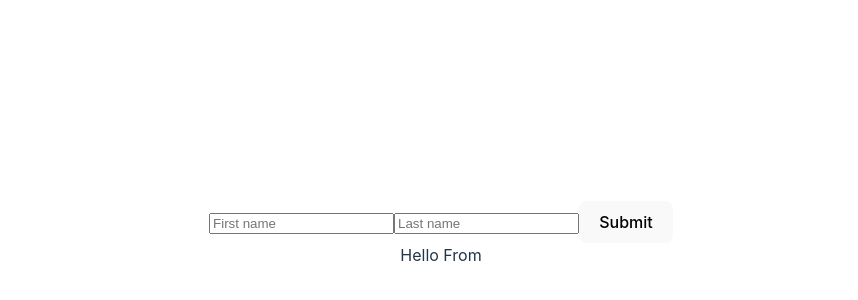
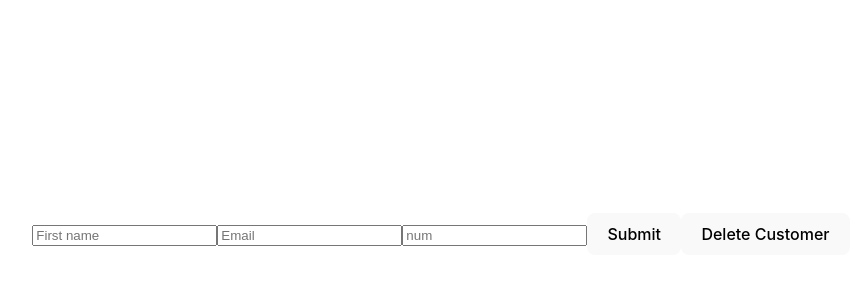
Before and after one commit to jayawickrma/React-With-Vite, a React (Vite) app: page / in a window 1280 px wide. Shown: the part 166-466 px from the top of the page, without its empty margins (199-1057 px from the left). Built offline with nearby package versions, Linux system fonts and the light colour scheme.

Commit message:
add customer and delete customer using js in app.tsc class

```diff
--- a/src/App.tsx
+++ b/src/App.tsx
@@ -1,39 +1,49 @@
 import './App.css'
-import {ChangeEvent, useState} from "react";
-
-
-
-
-
+import {ChangeEvent} from "react";
+import {useState} from "react";
+import {Customer} from "./Model/Customer.ts";
 
 
 
 function App() {
-   const  [firstName,setFirstName]=useState("")
-    const [address,setAddress]=useState("")
+    const [name, setName] = useState("");
+    const [email, setEmail] = useState("");
+    const [num, setNum] = useState("");
 
-    const [customer,setCustomer]=useState({
-        firstName:"",
-        address:""
-    })
-    function handleOnChange(){
-        setCustomer({
-            ...customer,
-            firstName: firstName,
-            address: address
-        })
+    const [customers, setCustomers] = useState<Customer[]>([])
+
+    function addCustomer() {
+        const customer_1=new Customer(name, email, num);
+        setCustomers(customers=> [...customers,customer_1])
     }
-    return(
+    function deleteCustomer(){
+        setCustomers(customers=>customers.slice(0,-1))
+    }
+
+    return (
+
+
         <>
             <input name={'firstName'} type={"text"} placeholder={"First name"}
-                   onChange={(e: ChangeEvent<HTMLInputElement>) => setFirstName(e.target.value)}/>
-            <input name={'address'} type={"text"} placeholder={"Last name"}
-                   onChange={(e: ChangeEvent<HTMLInputElement>) => setAddress(e.target.value)}/>
-            <button onClick={handleOnChange}>Submit</button> <br/>
-            {'Hello ' +firstName +" From " + address}
+                   onChange={(e: ChangeEvent<HTMLInputElement>) => setName(e.target.value)}/>
+            <input name={'email'} type={"email"} placeholder={"Email"}
+                   onChange={(e: ChangeEvent<HTMLInputElement>) => setEmail(e.target.value)}/>
+            <input name={'num'} type={"email"} placeholder={"num"}
+                   onChange={(e: ChangeEvent<HTMLInputElement>) => setNum(e.target.value)}/>
+            <button onClick={addCustomer}>Submit</button>
+            <button onClick={deleteCustomer}>Delete Customer</button>
+            <br/>
+            { customers.map((customer) => (
+
+                <div key={customer.email}>
+                    {customer.name +" "+customer.phone +" "+customer.email}
+                </div>
+
+            ))}
         </>
+
+
     )
-
 }
 
-export default App;
+export default App
--- /dev/null
+++ b/src/Model/Customer.ts
@@ -0,0 +1,36 @@
+export class Customer {
+    private _name: string;
+    private _email: string;
+    private _phone: string;
+
+    constructor(name: string, email: string, phone: string) {
+        this._name = name;
+        this._email = email;
+        this._phone = phone;
+    }
+
+
+    get name(): string {
+        return this._name;
+    }
+
+    set name(value: string) {
+        this._name = value;
+    }
+
+    get email(): string {
+        return this._email;
+    }
+
+    set email(value: string) {
+        this._email = value;
+    }
+
+    get phone(): string {
+        return this._phone;
+    }
+
+    set phone(value: string) {
+        this._phone = value;
+    }
+}
```
